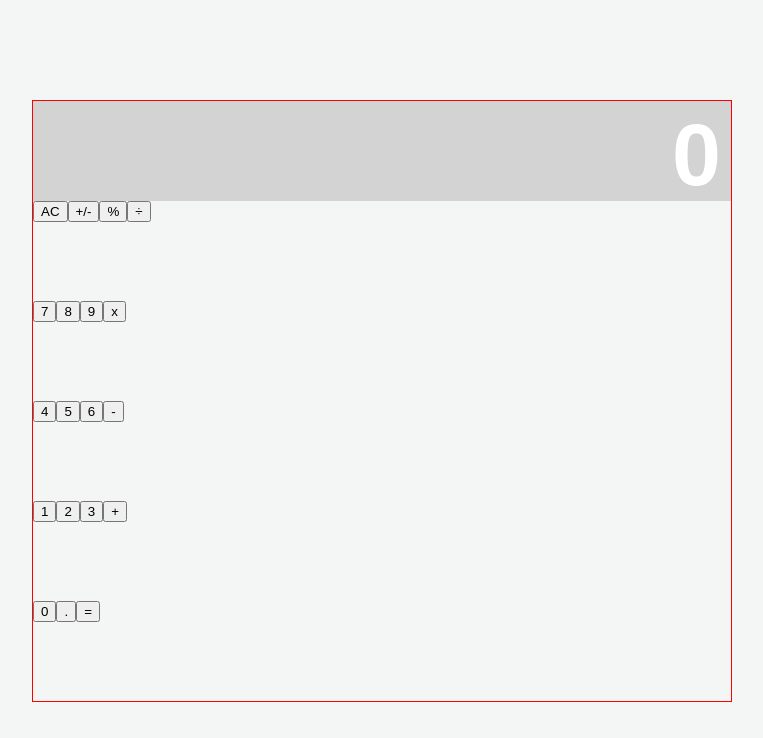
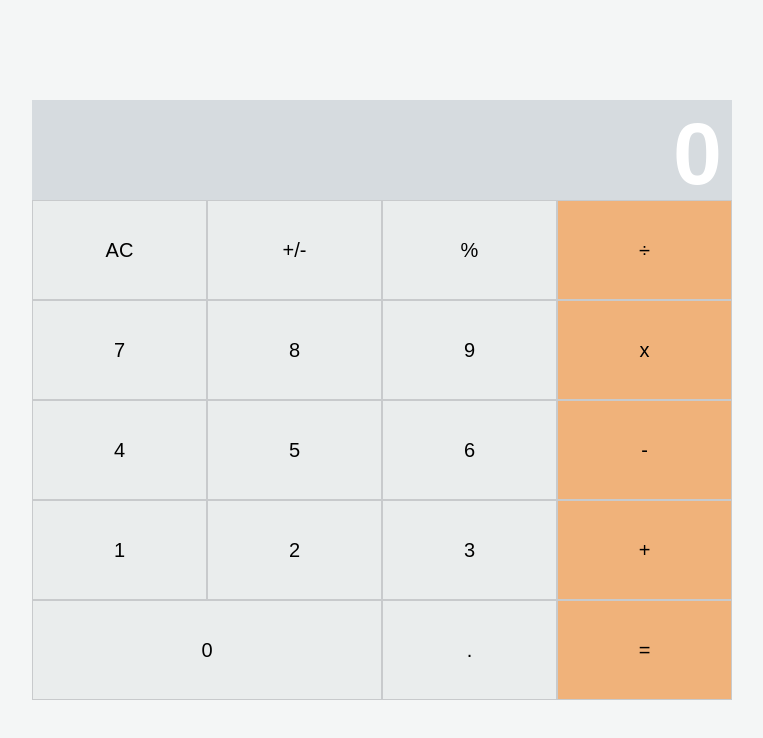
Before and after one commit to Rhelli/React-Calculator, a React (Create React App) app: page / in a window 1280 px wide. Shown: the top 738 px of the page, without its empty margins (258-1021 px from the left). Built offline with nearby package versions, Linux system fonts and the light colour scheme.

Commit message:
New styling changes and conditional class implementation:
 - Conditionally added  button colors depending on if they are operators or normal number buttons
 - Modified the colors for normal buttons
 - Made the zero button 50% width
 - Sized the rest of the buttons

```diff
--- a/src/components/Button.js
+++ b/src/components/Button.js
@@ -1,5 +1,6 @@
 import React from 'react';
 import PropTypes from 'prop-types';
+import styles from './button.module.scss';
 
 const Button = props => {
   const { buttonName } = props;
@@ -9,14 +10,19 @@ const Button = props => {
     props.clickHandler(e.target.id);
   };
 
+  const operators = ['÷', 'x', '-', '+', '='];
+
   return (
+    <div className={buttonName === '0' ? styles.zeroButton : styles.button}>
       <button
+        className={operators.includes(buttonName) ? styles.orange : styles.grey}
         id={buttonName}
         onClick={handleClick}
         type="button"
       >
         {buttonName}
       </button>
+    </div>
   );
 };
 
--- a/src/components/ButtonPanel.js
+++ b/src/components/ButtonPanel.js
@@ -14,21 +14,22 @@ const ButtonPanel = props => {
   const group4 = ['1', '2', '3', '+'];
   const group5 = ['0', '.', '='];
 
+
   return (
     <div className={styles.buttonPanel}>
-      <div id="group1">
+      <div id="group1" className={styles.row}>
         { group1.map(val => <Button clickHandler={handleClick} key={`btn_${val}`} buttonName={val} />) }
       </div>
-      <div id="group2">
+      <div id="group2" className={styles.row}>
         {group2.map(val => <Button clickHandler={handleClick} key={`btn_${val}`} buttonName={val} />)}
       </div>
-      <div id="group3">
+      <div id="group3" className={styles.row}>
         {group3.map(val => <Button clickHandler={handleClick} key={`btn_${val}`} buttonName={val} />)}
       </div>
-      <div id="group4">
+      <div id="group4" className={styles.row}>
         {group4.map(val => <Button clickHandler={handleClick} key={`btn_${val}`} buttonName={val} />)}
       </div>
-      <div id="group5">
+      <div id="group5" className={styles.row}>
         {group5.map(val => <Button clickHandler={handleClick} key={`btn_${val}`} buttonName={val} />)}
       </div>
     </div>
--- a/src/components/app.module.scss
+++ b/src/components/app.module.scss
@@ -7,5 +7,4 @@
   flex-flow: column nowrap;
   width: 700px;
   height: auto;
-  border: 1px solid red;
 }
--- /dev/null
+++ b/src/components/button.module.scss
@@ -0,0 +1,32 @@
+.button {
+  width: 25%;
+  height: 100%;
+  border: 1px solid #C8CACC;
+
+  button {
+    height: 100%;
+    width: 100%;
+    border: none;
+    font: 400 20px/20px Arial, sans-serif;
+  }
+}
+
+.zeroButton {
+  width: 50%;
+  border: 1px solid #C8CACC;
+
+  button {
+    width: 100%;
+    height: 100%;
+    border: none;
+    font: 400 20px/20px Arial, sans-serif;
+  }
+}
+
+.grey {
+  background-color: #EAEDED;
+}
+
+.orange {
+  background-color: #F0B27A;
+}
--- a/src/components/buttonPanel.module.scss
+++ b/src/components/buttonPanel.module.scss
@@ -1,8 +1,10 @@
 .buttonPanel {
   display: flex;
   flex-flow: column nowrap;
+}
 
-  div {
-    height: 100px;
-  }
+.row {
+  display: flex;
+  flex-flow: row nowrap;
+  height: 100px;
 }
--- a/src/components/display.module.scss
+++ b/src/components/display.module.scss
@@ -1,6 +1,6 @@
 .display {
   padding: 10px;
-  background-color: lightgray;
+  background-color: #D6DBDF;
   height: 100px;
   text-align: right;
 
```
Also changed, not shown: 1 other file (tests, documents, lock files or other folders). Lines whose indentation alone changed are shown as unchanged.
